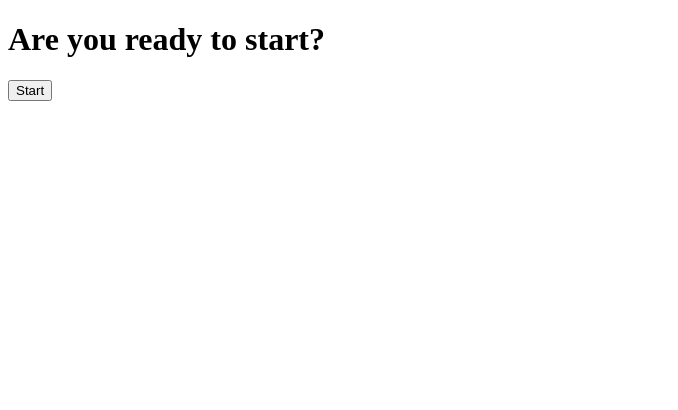
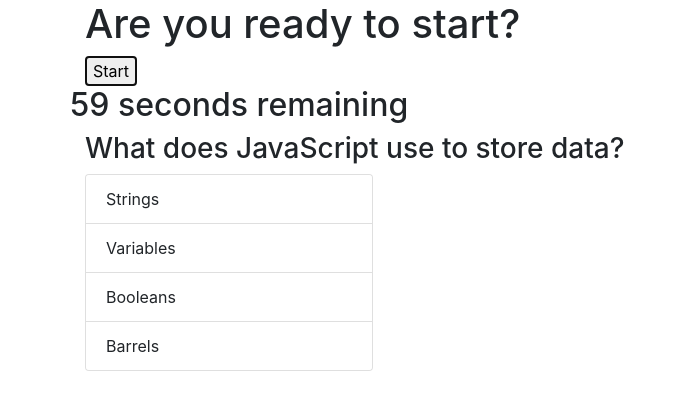
Before and after one commit to JJLindsey/quiz, a plain HTML site: page index.html in a window 1280 px wide. Both pictures are taken after a click on the button "Start". Shown: the whole page, without its empty margins (0-678 px from the left). Drawn offline with nearby package versions, Linux system fonts and the light colour scheme; files whose address does not match are found by name.

Commit message:
Add files via upload

```diff
--- a/index.html
+++ b/index.html
@@ -4,12 +4,22 @@
     <meta charset="UTF-8">
     <meta name="viewport" content="width=device-width, initial-scale=1.0">
     <title>JavaScript Quiz</title>
+    <script src="https://code.jquery.com/jquery-1.12.4.js"></script>
+    <script src="https://code.jquery.com/ui/1.12.1/jquery-ui.js"></script>
+    <link rel="stylesheet" href="https://maxcdn.bootstrapcdn.com/bootstrap/4.0.0/css/bootstrap.min.css"/>
 </head>
 <body>
     <div class="container">
-        <h1 class="Hello">Are you ready to start?</h1>
-        <button id="start">Start</button>
-        <h2 id="countdown"></h2>
+        <div class="row">
+            <!--1 row with 1 column-->
+            <div class="col-sm-12">
+            <h1 class="Hello">Are you ready to start?</h1>
+            <button id="start">Start</button>
+        </div>
+        <h2 id="countdown">Time remaining:</h2>
+    </div>
+    <div class="quiz-container">
+
     </div>
     <script src="js/script.js"></script>
 </body>
--- /dev/null
+++ b/js/script.js
@@ -0,0 +1,121 @@
+var timerEl = $('#countdown');
+//var timerEl = document.getElementById('countdown');
+var mainEl = $('#main');
+//var mainEl = document.getElementById('main');
+var startBtn = $('#start');
+//var startBtn = document.getElementById('start');
+//timerEl.text('text left:');
+//timerEl.textContent = "time left:"
+var quizContainerEl = $('.quiz-container');
+
+//array for quiz questions
+var questions = [
+    {
+    q: "What does JavaScript use to store data?",
+    a: ["Strings", "Variables", "Booleans", "Barrels"],
+    correctAns: 1
+},
+{   q: "Functions take ___________________ to define or perform its task.",
+    a: ["parameters", "obstactles", "assets", "values"],
+    correctAns: 0
+},
+
+{   q: "True or False in JavaScript is called _______________.",
+    a: ["true", "condition", "not valid", "boolean"],
+    correctAns: 3
+},
+
+{   q: "Items in an Array are stored in a numbered list called a(n) ______________.",
+    a: ["string", "drawer", "index", "variable"],
+    correctAns: 2
+}];
+
+
+var score = 0;
+
+
+function displayQuestion(questionObject) {
+    // create the question element
+    var questionTextEl = $('<h3>')
+    // var questionTextEl = document.createElement('h3')
+    questionTextEl.text(questionObject.q);
+    quizContainerEl.append(questionTextEl);
+
+    // create the options elements
+    var optionsCard = $('<div>')
+    optionsCard.addClass('card');
+    optionsCard.attr('style', 'width: 18rem;')
+
+    var optionsUl = $("<ul>");
+    optionsUl.addClass("list-group list-group-flush");
+
+    var optionsLi = $('<li>');
+    optionsLi.addClass('list-group-item');
+    optionsLi.text(questionObject.a[0]);
+
+    var optionsLi2 = $('<li>');
+    optionsLi2.addClass('list-group-item');
+    optionsLi2.text(questionObject.a[1]);
+
+    var optionsLi3 = $('<li>');
+    optionsLi3.addClass('list-group-item');
+    optionsLi3.text(questionObject.a[2]);
+
+    var optionsLi4 = $('<li>');
+    optionsLi4.addClass('list-group-item');
+    optionsLi4.text(questionObject.a[3]);
+
+    optionsUl.append(optionsLi)
+    optionsUl.append(optionsLi2)
+    optionsUl.append(optionsLi3)
+    optionsUl.append(optionsLi4)
+
+    optionsCard.append(optionsUl);
+
+    quizContainerEl.append(optionsCard)
+}
+
+displayQuestion(questions[0])
+
+
+    //<h3 id="question-text">Sample question</h3>
+// <div class="card" style="width: 18rem;">
+//     <ul class="list-group list-group-flush">
+//       <li class="list-group-item">Cras justo odio</li>
+//       <li class="list-group-item">Dapibus ac facilisis in</li>
+//       <li class="list-group-item">Vestibulum at eros</li>
+//       <li class="list-group-item">Vestibulum at eros</li>
+//     </ul>
+//   </div>')
+
+
+//loop through question array
+for (var i = 0; i < questions.length; i++) {
+    // Display current question to user as user to choose correct answer
+    var answer = (questions[i].q);
+
+}
+
+// Timer that counts down from 60
+function countdown() {
+    var timeLeft = 60;
+
+  // TODO: Use the `setInterval()` method to call a function to be executed every 1000 milliseconds
+    var timeInterval = setInterval(function () {
+    if(timeLeft >= 1) {
+
+        //timerEl.textContent = timeLeft + ' seconds remaining';
+        timerEl.text(timeLeft + ' seconds remaining');
+        timeLeft--;
+    } else {
+        timerEl.text('');
+        //timerEl.textContent = '';
+        clearInterval(timeInterval);
+        displayMessage();
+    }
+   //every second run above code until timeLeft = 0
+    }, 1000);
+}
+
+startBtn.on('click', countdown);
+//startBtn.onclick = countdown;
```
